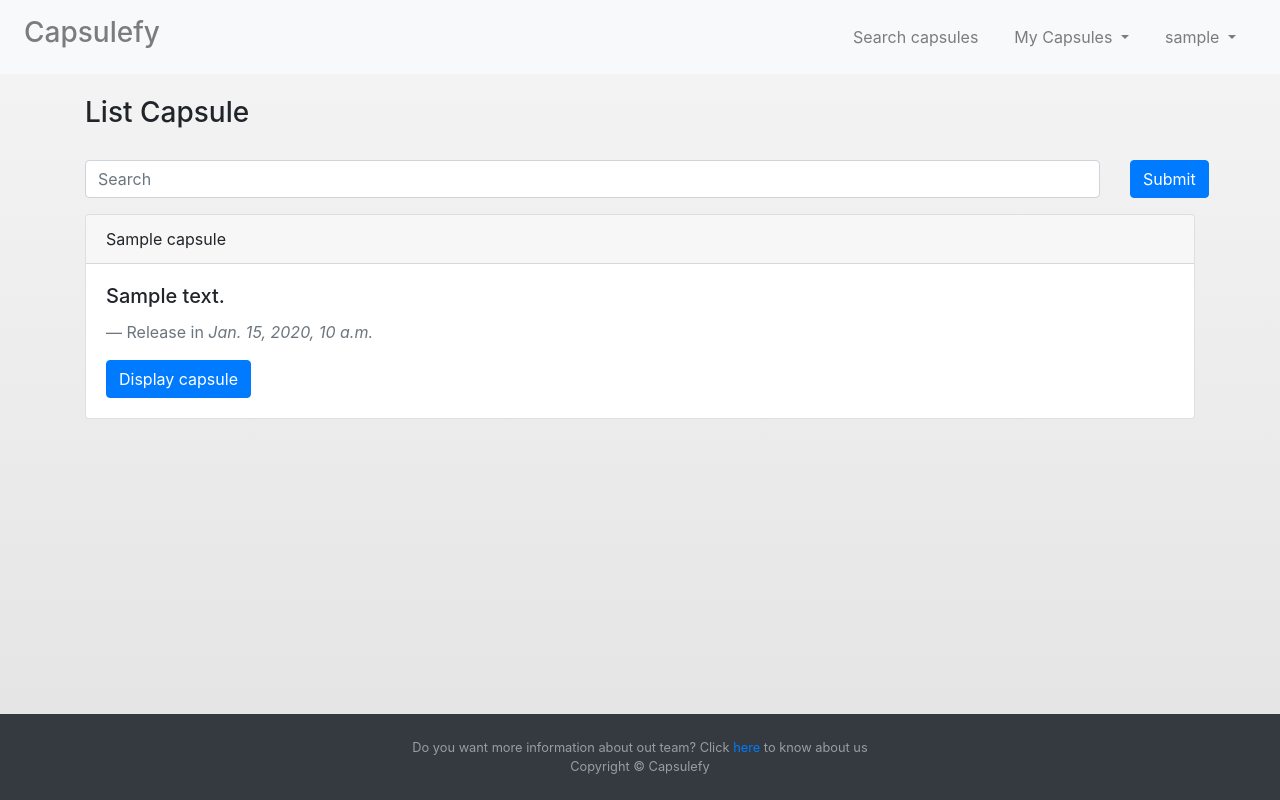
After one commit to pabreblob/capsulefy, a Django app: page /privatelist/ in a window 1280 px wide. The commit adds this page. Run offline with Django 3.2, Linux system fonts and the light colour scheme; a user stored in the database is signed in; tables that the repository leaves empty hold one stand-in row (values such as "Sample post"); parts of the project's set-up code (start-up, migrations or seed data) failed here and were passed over; some libraries are stand-ins or nearby versions.

Commit message:
Lista de capsulas privadas

```diff
--- a/capsulefyweb/capsulefyweb/urls.py
+++ b/capsulefyweb/capsulefyweb/urls.py
@@ -23,6 +23,7 @@ urlpatterns = [
     path('', views.index),
     path('displaycapsule/<int:id>/', views.displayCapsules, name='displaycapsule'),
     path('list/', views.list,  name='list'),
+    path('privatelist/', views.private_list,  name='list'),
     path('newmodularcapsule/', login_required(views.createModularCapsule), name='createmodularcapsule'),
     path('editmodularcapsule/<int:pk>/', login_required(views.editModularCapsule), name='editmodularcapsule'),
     path('admin/', admin.site.urls),
--- a/capsulefyweb/main/templates/base.html
+++ b/capsulefyweb/main/templates/base.html
@@ -46,7 +46,7 @@
                 My Capsules
               </a>
               <div class="dropdown-menu sm-menu dropdown-menu-right">
-                <a class="dropdown-item" href="/list">List my capsules</a>
+                <a class="dropdown-item" href="/privatelist">List my capsules</a>
                 <a class="dropdown-item" href="/select_capsule">Create a capsule</a>
               </div>
             </li>
--- /dev/null
+++ b/capsulefyweb/main/templates/capsule/privatelist.html
@@ -0,0 +1,48 @@
+
+{% extends 'base.html' %}
+{% load static %}
+
+{% block contenido %}
+<div class="container main-list">
+  <h3>List Capsule</h3>
+
+
+<form method="GET" action="#">
+  <div class="form-group row">
+    <div class="col-sm-11">
+      <input type="text" class="form-control" name="search" id="form_search" placeholder="Search">
+    </div>
+    <div class="col-sm-1">
+      <button class="btn btn-primary">Submit</button>
+    </div>
+  </div>
+</form>
+
+
+  {% for cap in capsules %}
+
+	    <div class="card">
+	      <div class="card-header">
+	        {{cap.title}}
+	      </div>
+	      <div class="card-body">
+	        {% for mod in cap.modules.all %}
+
+		          <h5 class="card-title">{{mod.description}}</h5>
+		          <blockquote class="blockquote">
+		            <p class="blockquote-footer">Release in <cite title="Source Title">{{mod.release_date}}</cite></p>
+		          </blockquote>
+
+	        {% endfor %}
+	        <button class="btn btn-primary" onclick="window.location='/displaycapsule/{{cap.id}}'">Display capsule</button>
+	      </div>
+	    </div>
+	    <br>
+
+  {% endfor %}
+</div>
+{% endblock %}
+
+{% block styles %}
+  <link rel="stylesheet" type="text/css" href="{% static 'css/styleList.css' %}"/>
+{% endblock %}
--- a/capsulefyweb/main/views.py
+++ b/capsulefyweb/main/views.py
@@ -12,6 +12,7 @@ import smtplib
 from django.contrib.auth.views import LoginView
 from django.contrib.auth.decorators import login_required
 import mimetypes
+import main
 
 
 def index(request):
@@ -121,11 +122,17 @@ class login(LoginView):
 
 
 def list(request):
-
     capsules=Capsule.objects.filter(private=False)
 
     return render(request, 'capsule/list.html',{'capsules':capsules})
 
+def private_list(request):
+
+    user = main.models.User.objects.get(pk=request.user.id)
+    request.user
+    capsules=user.capsuls.all()
+
+    return render(request, 'capsule/privatelist.html',{'capsules':capsules})
 
 @login_required
 def createFreeCapsule(request):
```
